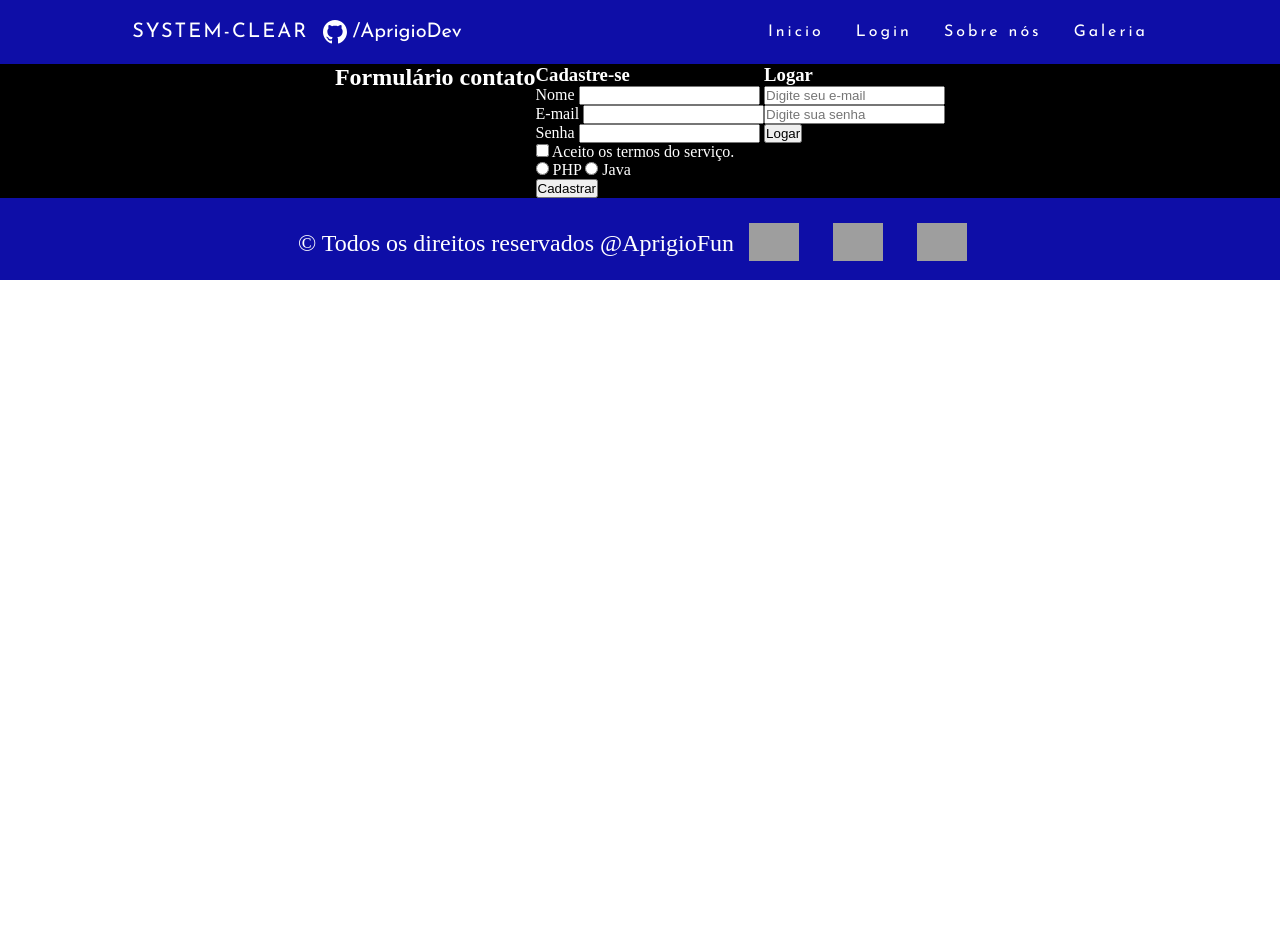
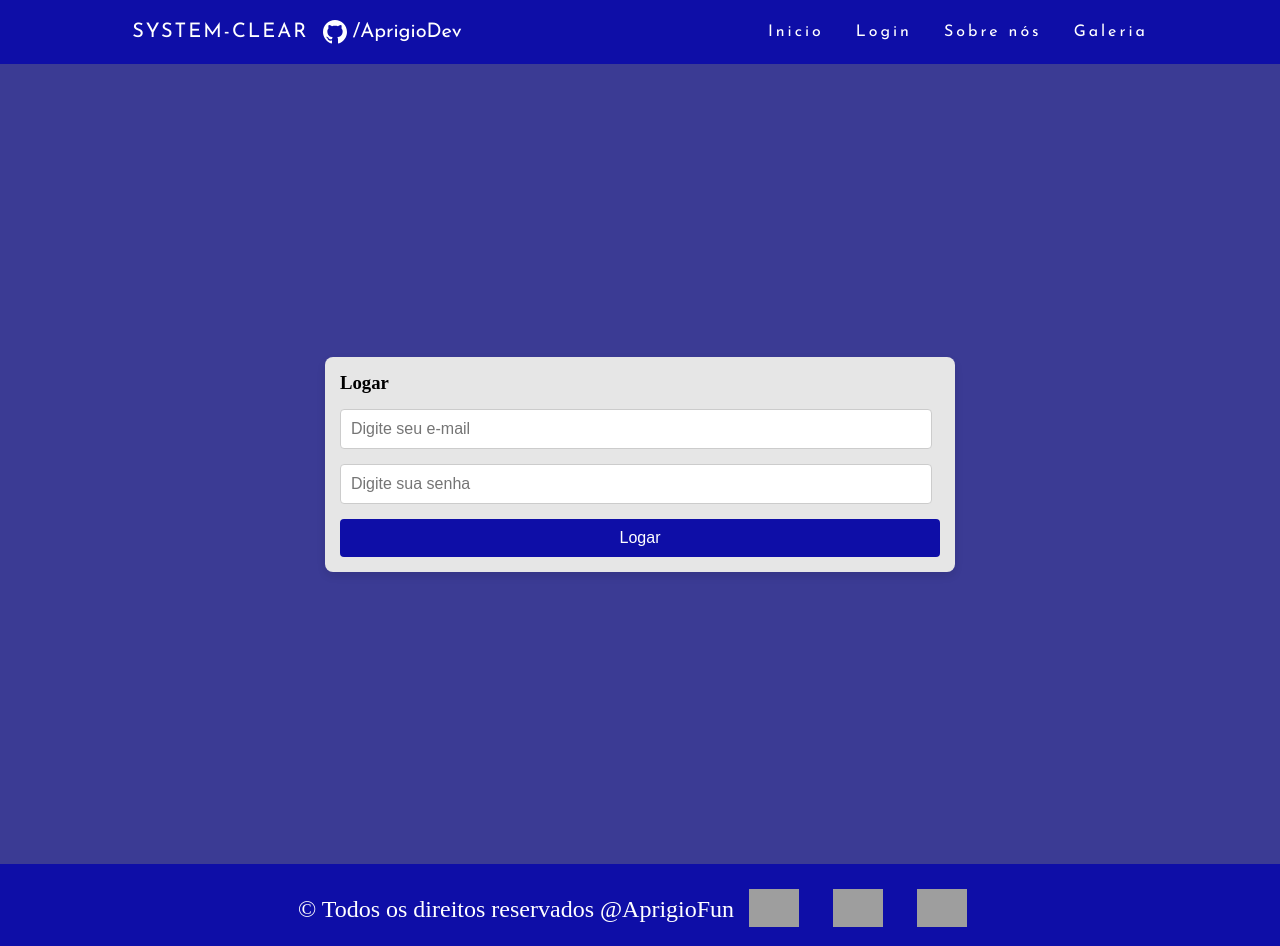
Before and after one commit to aprigio311/system_clear, a plain HTML site: page contato.html in a window 1280 px wide. Before the commit the page ends 800 px from the top, so only its background shows below. Drawn offline with Linux system fonts and the light colour scheme; grey boxes are pictures that could not be loaded.

Commit message:
Ajustes de CSS, Formulario de Login e Links da pagina de contato

```diff
--- a/contato.html
+++ b/contato.html
@@ -28,58 +28,16 @@
             <ul class="nav-list">
                 <li><a href="./index.html">Inicio</a></li>
                 <li><a href="./contato.html">Login</a></li>
-                <li><a href="./index.html">Sobre nós</a></li>
-                <li><a href="./index.html">Galeria</a></li>
+                <li><a href="./index.html#Nosso_sistema">Sobre nós</a></li>
+                <li><a href="./index.html#galeria">Galeria</a></li>
             </ul>
         </nav>
     </header>
 
+        <main>
             <section class="system-form">
 
                     <div class="form-contato">
-                    <h1>Formulário contato</h1>
-
-                <div class="form-cadastro">
-                        <h3>Cadastre-se</h3>
-                        <form>
-
-                            <div class="form-group">
-                                <label for="nome">Nome</label>
-                                <input type="text" class="form-control" id="nome">
-                            </div>
-
-                            <div class="form-group">
-                                <label for="email">E-mail</label>
-                                <input type="email" class="form-control" id="email">
-                            </div>
-
-                            <div class="form-group">
-                                <label for="senha">Senha</label>
-                                <input type="email" class="form-control" id="senha">
-                            </div>
-
-                            <div class="checkbox">
-                                <label>
-                                    <input type="checkbox"> Aceito os termos do serviço.
-                                </label>
-                            </div>
-
-                            <div class="radio">
-                                <label>
-                                    <input type="radio" name="opcoes"> PHP
-                                </label>
-
-                                <label>
-                                    <input type="radio" name="opcoes"> Java
-                                </label>
-
-                            </div>
-
-                            <button type="submit" class="btn btn-default">Cadastrar</button>
-
-                        </form>
-
-                    </div>
 
                         <div class="form-login">
                             <h3>Logar</h3>
@@ -99,6 +57,7 @@
                 </div>
 
             </section>
+        </main>
 
     <footer>
         <div class="rodape">
@@ -123,7 +82,7 @@
         </div>
     </footer>
 
-    <script src="/script.js"></script>
+    <script src="script.js"></script>
 </body>
 
 </html>
--- a/style.css
+++ b/style.css
@@ -164,6 +164,17 @@ main{
 	font-family: 'Josefin Sans', sans-serif;
 	color: white;
 }
+section {
+	width: 100%;
+	min-height: 100vh; /* Faz cada seção ocupar pelo menos a altura total da tela */
+	display: flex;
+	flex-direction: column;
+	justify-content: center;
+	align-items: center;
+	padding: 20px;
+	box-sizing: border-box;
+	}
+
 section div.info-text2 h1{
 	padding-top: 15px;
 	text-align: center;
@@ -274,6 +285,51 @@ color: white;
 	width: 50px;
 	padding: 15px;
 }
+
+.form-contato {
+	width: 100%;
+	max-width: 600px;
+	background: #f9f9f9;
+	padding: 20px;
+	border-radius: 8px;
+	box-shadow: 0 4px 8px rgba(0, 0, 0, 0.1);
+	}
+
+	.form-cadastro, .form-login {
+	width: 100%;
+	display: flex;
+	flex-direction: column;
+	gap: 15px;
+	}
+
+	.form-group {
+	display: flex;
+	flex-direction: column;
+	}
+
+	input[type="text"],
+	input[type="email"],
+	input[type="password"] {
+	width: 100%;
+	padding: 10px;
+	border: 1px solid #ccc;
+	border-radius: 4px;
+	font-size: 16px;
+	}
+
+	button {
+	padding: 10px;
+	background-color: #007BFF;
+	color: white;
+	border: none;
+	border-radius: 4px;
+	cursor: pointer;
+	font-size: 16px;
+	}
+
+	button:hover {
+	background-color: #0056b3;
+	}
 
 
 /******************************************* MOBILE ********************************************/
@@ -463,15 +519,53 @@ color: white;
 
 /****************************PAGINA DE CONTATO***********************************************/
 
-.form-contato{
+.form-contato {
+	width: 100%;
+	max-width: 600px;
+
+	background-color: #e6e6e6;
+	padding: 20px;
+	border-radius: 8px;
+	box-shadow: 0 4px 8px rgba(0, 0, 0, 0.1);
+	}
+
+	.form-cadastro, .form-login {
+	width: 100%;
 	display: flex;
-	justify-content: space-around;
+	flex-direction: column;
+	gap: 15px;
+
+	}
+
+	.form-group {
+	display: flex;
+	flex-direction: column;
+	}
+
+	input[type="text"],
+	input[type="email"],
+	input[type="password"] {
+	width: 95%;
+	padding: 10px;
+	border: 1px solid #ccc;
+	border-radius: 4px;
+	font-size: 16px;
+	}
+
+	button {
+	padding: 10px;
+	background-color: #0e0ea7;
 	color: white;
-}
+	border: none;
+	border-radius: 4px;
+	cursor: pointer;
+	font-size: 16px;
+	}
 
-.system-form{
-	background-color: black;
-	display: flex;
-	align-items: center;
-	justify-content: center;
-}
+section {
+	padding: 10px;
+	}
+.form-contato {
+	width: 90%;
+	padding: 15px;
+	}
```
Also changed, not shown: index.html (+44 -8 lines). Lines whose indentation alone changed are shown as unchanged.
